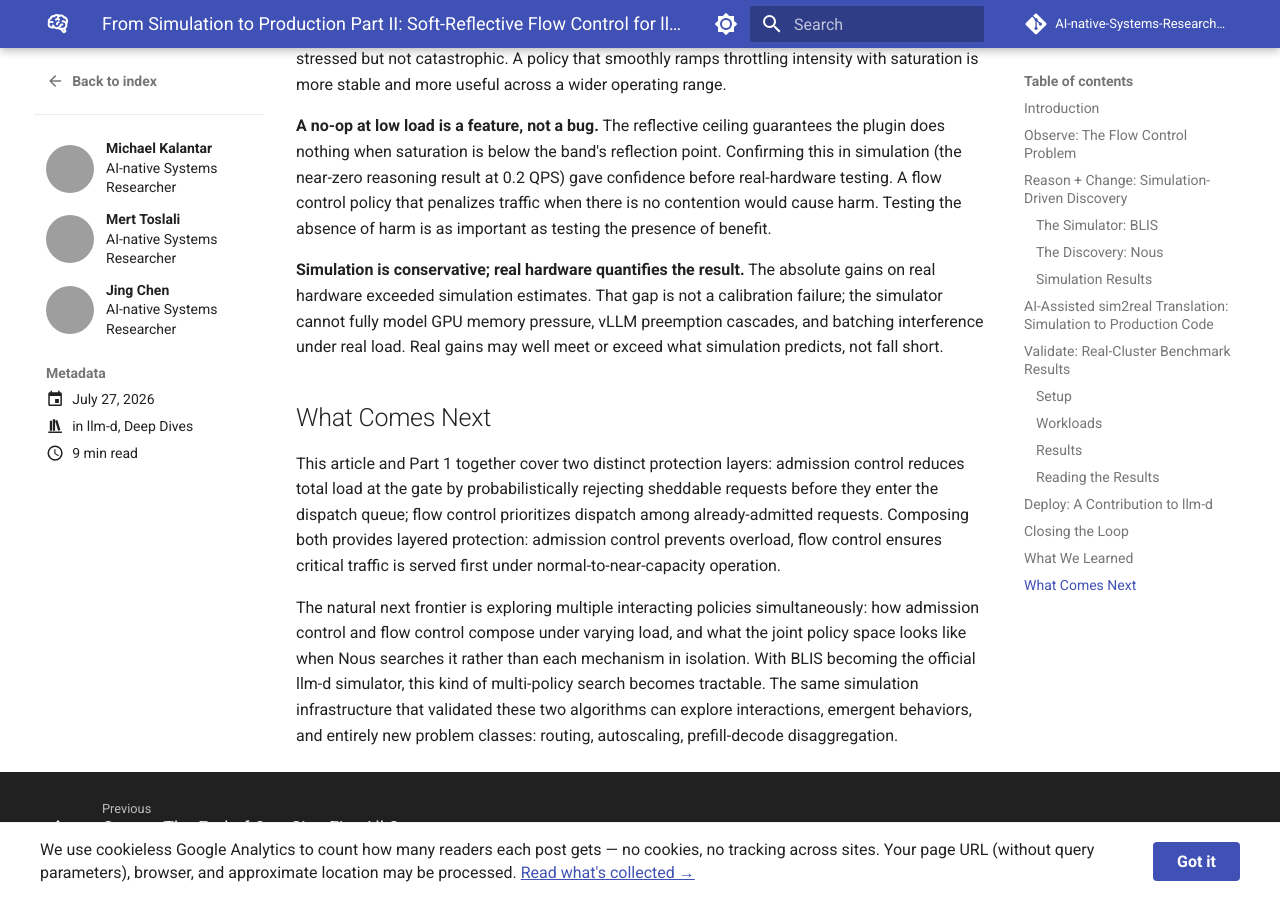
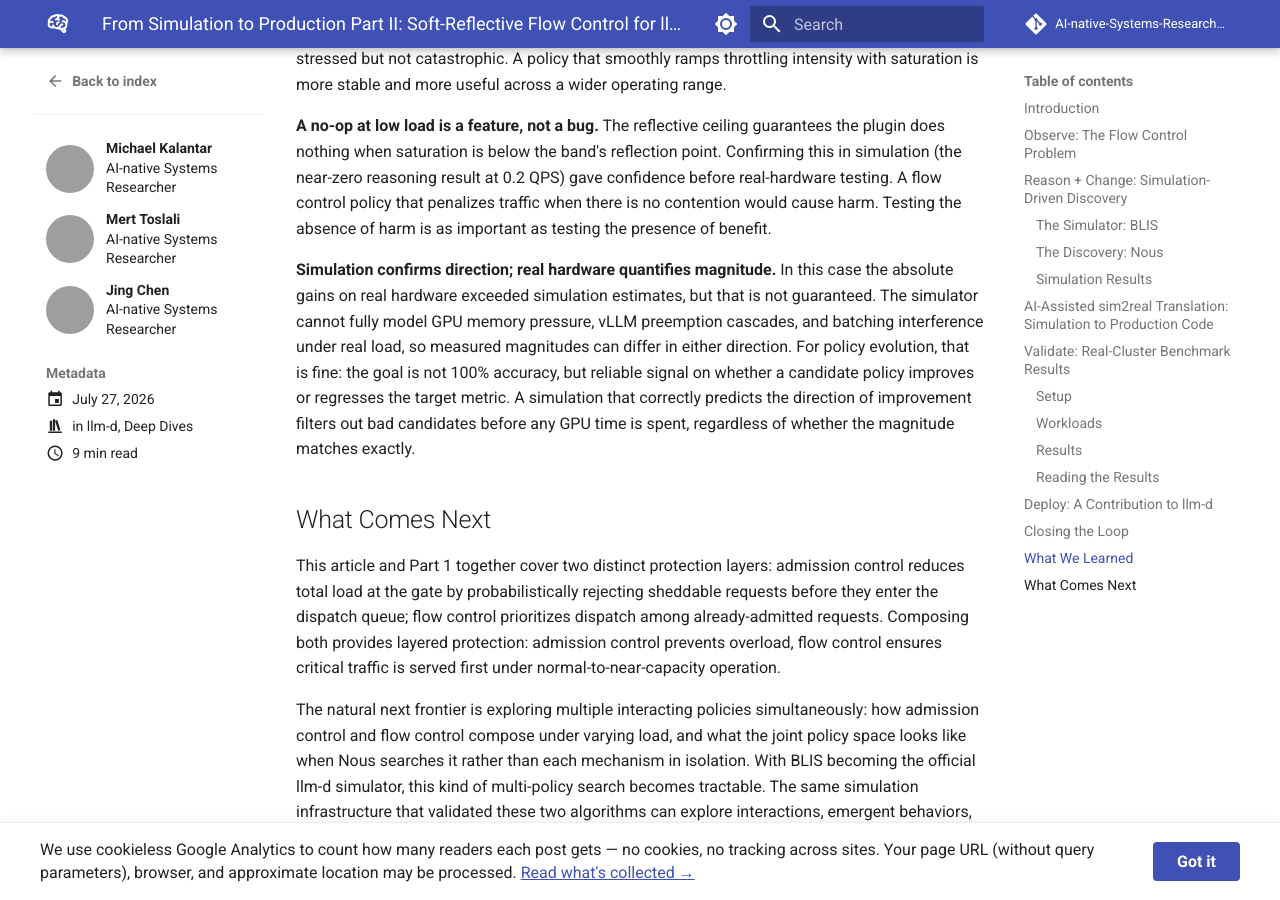
Before and after one commit to AI-native-Systems-Research/ai-native-systems-research, an MkDocs documentation site: the page built from docs/blog/posts/sim2real-soft-reflective-flow-control-llm-d.md, in a window 1280 px wide and 900 px high, scrolled down 6458 px. Built offline with MkDocs 1.6.1 and Material for MkDocs 9.7.7, drawn with Linux system fonts in a browser that asks for light colours; comment, search, counter and statistics services are not loaded; the version menu is left out; grey boxes are pictures that could not be loaded.

Commit message:
Minor tweaks
Signed-off-by: Jing Chen <jing.chen2@ibm.com>

```diff
--- a/docs/blog/posts/sim2real-soft-reflective-flow-control-llm-d.md
+++ b/docs/blog/posts/sim2real-soft-reflective-flow-control-llm-d.md
@@ -244,10 +244,14 @@ does nothing when saturation is below the band's reflection point. Confirming th
 A flow control policy that penalizes traffic when there is no contention would cause harm.
 Testing the absence of harm is as important as testing the presence of benefit.
 
-**Simulation is conservative; real hardware quantifies the result.** The absolute gains on real
-hardware exceeded simulation estimates. That gap is not a calibration failure; the simulator
+**Simulation confirms direction; real hardware quantifies magnitude.** In this case the absolute
+gains on real hardware exceeded simulation estimates, but that is not guaranteed. The simulator
 cannot fully model GPU memory pressure, vLLM preemption cascades, and batching interference
-under real load. Real gains may well meet or exceed what simulation predicts, not fall short.
+under real load, so measured magnitudes can differ in either direction. For policy evolution,
+that is fine: the goal is not 100% accuracy, but reliable signal on whether a candidate policy
+improves or regresses the target metric. A simulation that correctly predicts the direction of
+improvement filters out bad candidates before any GPU time is spent, regardless of whether
+the magnitude matches exactly.
 
 ## What Comes Next
 
```
